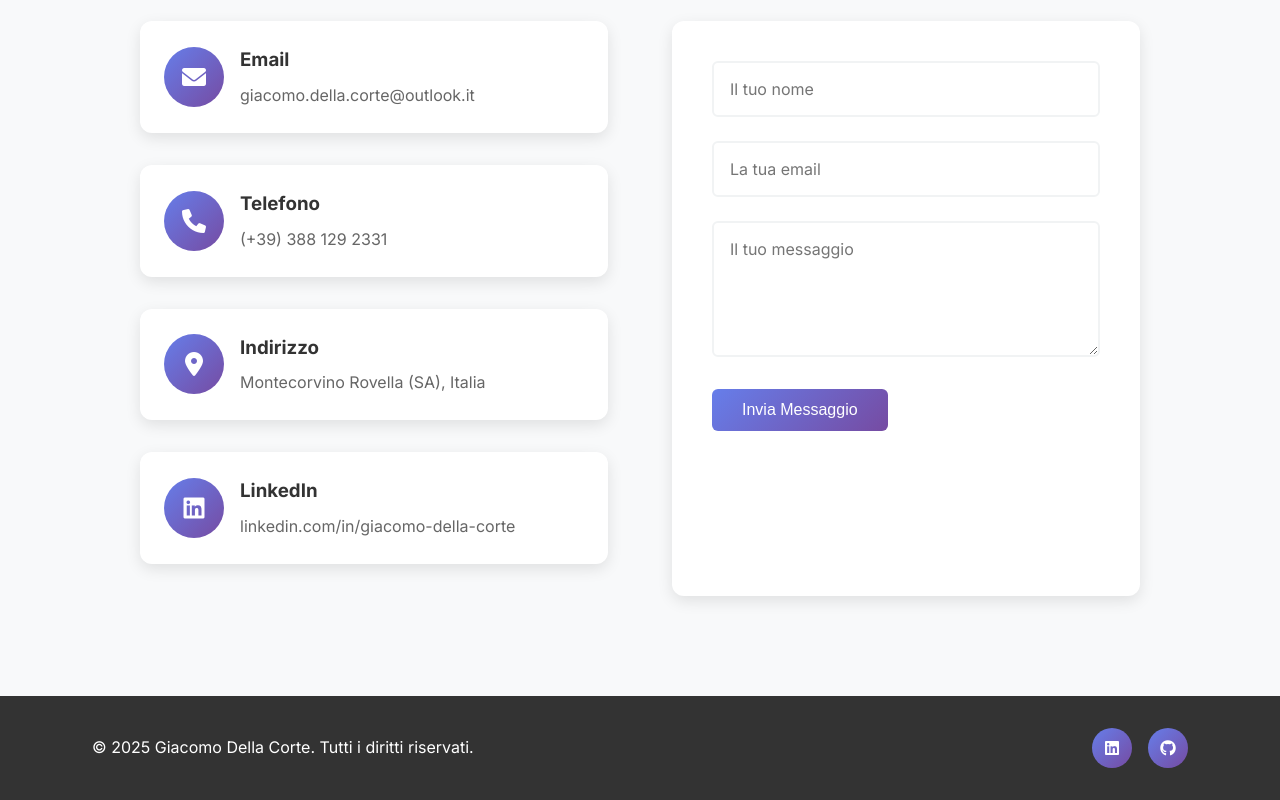
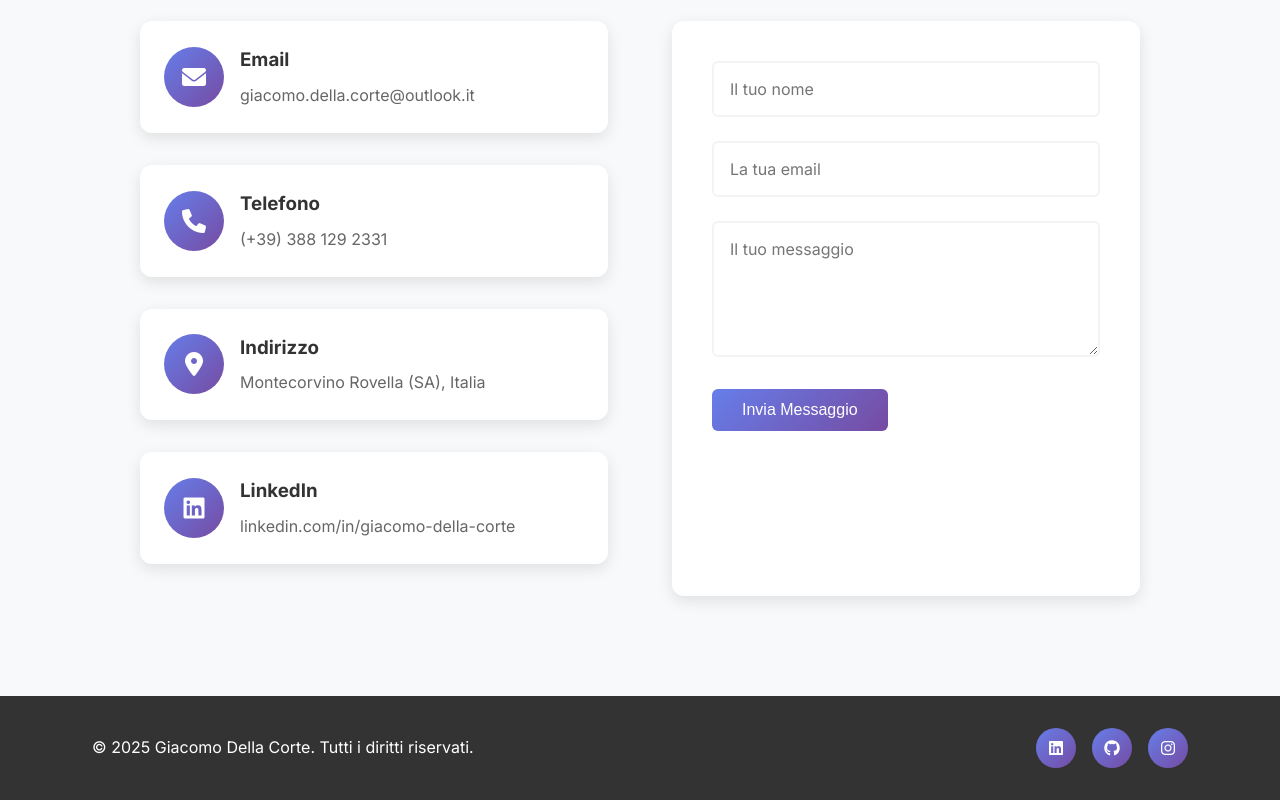
Before and after one commit to GiacomoDellaCorte99/giacomodellacorte99.github.io, a plain HTML site: page index.html in a window 1280 px wide. Shown: the part 10394-11194 px from the top of the page. Drawn offline with Linux system fonts and the light colour scheme.

Commit message:
Social link fix

```diff
--- a/index.html
+++ b/index.html
@@ -796,6 +796,9 @@
                     <a href="https://github.com/giacomodellacorte99" class="social-link">
                         <i class="fab fa-github"></i>
                     </a>
+                    <a href="https://instagram.com/giacomo_dc__" class="social-link">
+                        <i class="fab fa-instagram"></i>
+                    </a>
                 </div>
             </div>
         </div>
```
